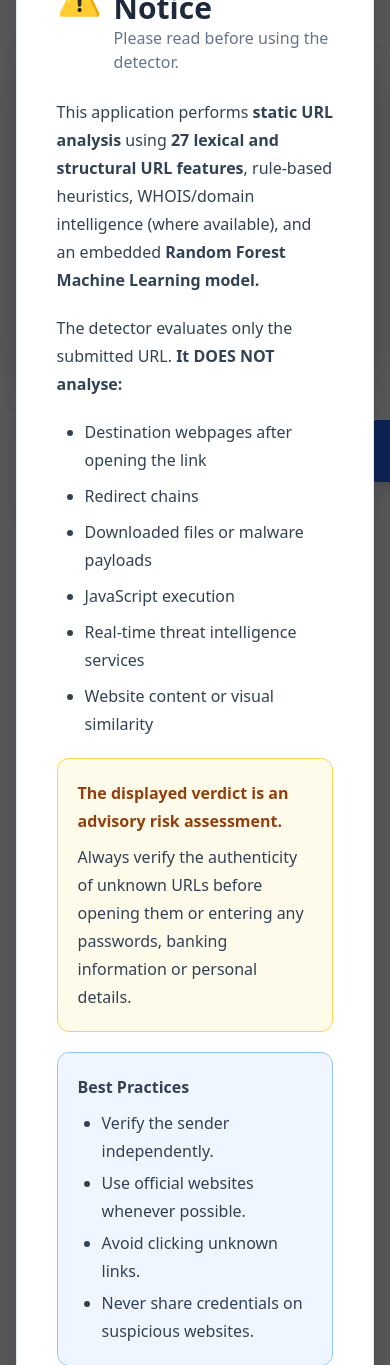
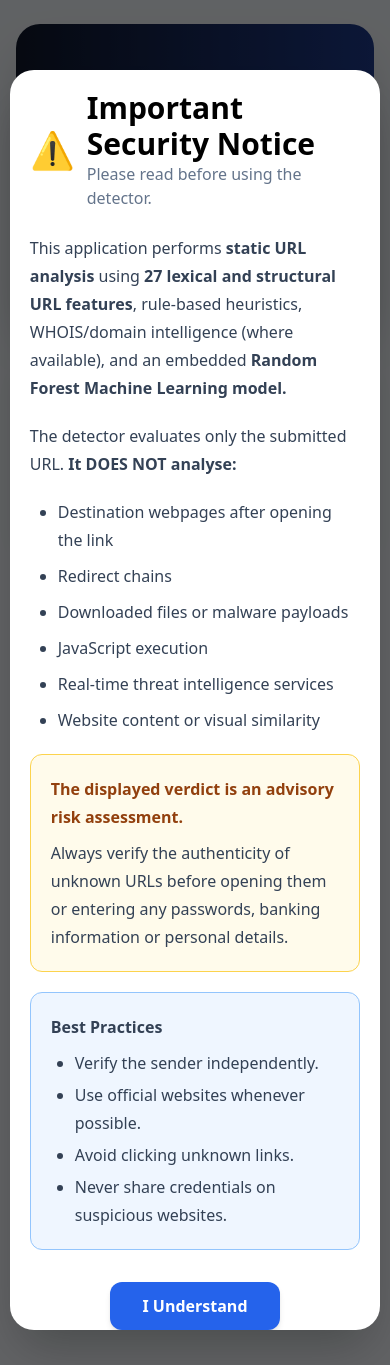
Before and after one commit to Eeshansh/Major_Project_Sem_6, a Flask app: page / in a window 390 px wide; the page is wider, and only the part inside the window is pictured. Shown: the top 1365 px of that part. Run offline with Flask 3, Linux system fonts and the light colour scheme; parts of the project's set-up code (start-up, migrations or seed data) failed here and were passed over; some libraries are stand-ins or nearby versions.

Commit message:
improved mobile responsiveness

```diff
--- a/templates/index.html
+++ b/templates/index.html
@@ -20,12 +20,12 @@
     id="securityModal"
     class="fixed inset-0 bg-black/60 flex items-center justify-center z-50 hidden">
 
-    <div class="bg-white rounded-[32px] shadow-[0_30px_80px_rgba(0,0,0,0.35)] max-w-4xl w-[92%] p-10 border border-slate-200 animate-[fadeIn_.35s_ease]">
+    <div class="relative bg-white rounded-3xl shadow-2xl w-[95%] md:w-[92%] max-w-4xl p-5 md:p-10 max-h-[90vh] overflow-y-auto">
         <div class="flex items-center gap-3 mb-6">
             <span class="text-4xl">⚠️</span>
 
             <div>
-                <h2 class="text-3xl font-bold text-slate-800">
+                <h2 class="text-3xl md:text-4xl font-bold">
                     Important Security Notice
                 </h2>
 
@@ -152,7 +152,7 @@
 
 
 <!-- The START OF THE UI -->
-<div class="min-h-screen bg-slate-100 py-10 px-6">
+<div class="min-h-screen bg-slate-100 py-6 md:py-10 px-4 md:px-6">
     <div class="max-w-7xl mx-auto">
         <header class="bg-gradient-to-r from-slate-900 to-blue-900 text-white rounded-3xl shadow-2xl p-10 mb-8 text-center">
             <!-- <div class="text-5xl mb-3">🛡️</div> -->
@@ -165,16 +165,16 @@
                A Hybrid detector based on URL structure analysis and Machine Learning lexical URL Analysis
             </p>
         </header>
-    </div>
+
 
         <div class="bg-white rounded-2xl shadow-xl p-6 mb-8">
-        <form method="POST" class="flex gap-4">
+            <form method="POST" class="flex flex-col sm:flex-row gap-4">
                 <input type="text" name="url" placeholder="Paste a URL to scan..." required
                 class="flex-1 rounded-xl border border-slate-300 px-5 py-4 text-lg focus:outline-none focus:ring-4 focus:ring-blue-400">
 
                 <button
                     type="submit"
-                class="bg-blue-600 hover:bg-blue-700 text-white font-semibold px-8 rounded-xl transition duration-300 shadow-lg">
+                    class="w-full sm:w-auto bg-blue-600 hover:bg-blue-700 text-white font-semibold px-8 py-4 rounded-xl transition duration-300 shadow-lg">
                         Scan URL
                 </button>
             </form>
@@ -187,19 +187,19 @@
             📊Security Analysis Report
         </h2>
 
-    <div class="grid grid-cols-1 xl:grid-cols-2 gap-8">
+        <div class="flex flex-col gap-8">
 
-         <!-- FINAL -->
+            <!-- FINAL Recommendation -->
 
             {% set border_class = 'border-green-500' if result.verdict == 'Legitimate' else 'border-yellow-500' if result.verdict == 'Suspicious' else 'border-red-500' %}
-        <div class="card recommendation-card bg-white rounded-3xl shadow-2xl p-8 border-l-8 {{ border_class }}">
+            <div class="card recommendation-card bg-white rounded-3xl shadow-2xl p-5 md:p-8 border-l-8 {{ border_class }}">
 
                 <h3 class="text-2xl font-bold text-slate-800 mb-6 flex items-center gap-2">
                     💡Final Recommendation
                 </h3>
 
                 {% set verdict_class = 'text-green-600' if result.verdict == 'Legitimate' else 'text-yellow-500' if result.verdict == 'Suspicious' else 'text-red-600' %}
-            <h2 class="mt-3 text-5xl font-extrabold {{ verdict_class }}">
+                <h2 class="mt-3 text-3xl md:text-5xl font-extrabold {{ verdict_class }}">
                 {{ result.verdict }}
                 </h2>
 
@@ -217,16 +217,12 @@
                         {{ result.risk_score }}/100
                     </p>
                 </div>
+            </div>
 
-            <p class="mt-6 text-slate-600 leading-8 text-lg">
-                {{ result.recommendation }}
-            </p>
-
-        </div>
 
             <!-- URL INFORMATION -->
 
-        <div class="card info-card bg-white rounded-3xl shadow-2xl p-8">
+            <div class="card info-card bg-white rounded-3xl shadow-2xl p-5 md:p-8">
 
                 <h3 class="text-2xl font-bold text-slate-800 mb-6 flex items-center gap-2">
                     🌐 URL Information
@@ -235,7 +231,7 @@
                 <div class="mt-6 space-y-4">
                     <div class="flex justify-between border-b pb-3">
                         <span class="text-slate-500 font-medium">Submitted URL</span>
-                    <span class="font-semibold text-slate-800 break-all text-right">
+                        <span class="font-semibold text-slate-800 break-all text-left sm:text-right">
                             {{ result.url }}
                         </span>
                     </div>
@@ -286,7 +282,7 @@
 
             <!-- RULE ENGINE -->
 
-        <div class="card rule-card bg-white rounded-3xl shadow-2xl p-8">
+            <div class="card rule-card bg-white rounded-3xl shadow-2xl p-5 md:p-8">
 
                 <h3 class="text-2xl font-bold text-slate-800 mb-6 flex items-center gap-2">
                     🛡 Lexical Analysis Observations:
@@ -379,7 +375,7 @@
 
             <!-- URL STRUCTURE -->
 
-        <div class="card structure-card bg-white rounded-3xl shadow-2xl p-8">
+            <div class="card structure-card bg-white rounded-3xl shadow-2xl p-5 md:p-8">
 
                 <h3 class="text-2xl font-bold text-slate-800 mb-8 flex items-center gap-2">
                     📊 URL Structural Analysis
@@ -472,7 +468,7 @@
 
             <!-- MACHINE LEARNING -->
 
-        <div class="card bg-gradient-to-br from-slate-900 to-slate-800 rounded-3xl shadow-2xl p-8 text-white xl:col-span-2">
+            <div class="card bg-gradient-to-br from-slate-900 to-slate-800 rounded-3xl shadow-2xl p-5 md:p-8 text-white xl:col-span-2">
 
                 <div class="mb-6">
                     <h3 class="text-2xl font-bold mb-2">
@@ -521,7 +517,7 @@
 
             <section class="mt-12 mb-10 col-span-2">
 
-    <div class="bg-white rounded-3xl shadow-xl p-8">
+                <div class="bg-white rounded-3xl shadow-xl p-5 md:p-8">
 
                     <h2 class="text-3xl font-bold text-slate-800 mb-8">
 
@@ -541,10 +537,7 @@
                         </summary>
 
                         <p class="text-slate-600 mb-8">
-
-    The detector combines rule-based analysis with machine learning to
-    generate a final phishing risk assessment.
-
+                            The detector combines rule-based analysis with machine learning to generate a final phishing risk assessment.
                         </p>
 
 
```
Lines whose indentation alone changed are shown as unchanged.
